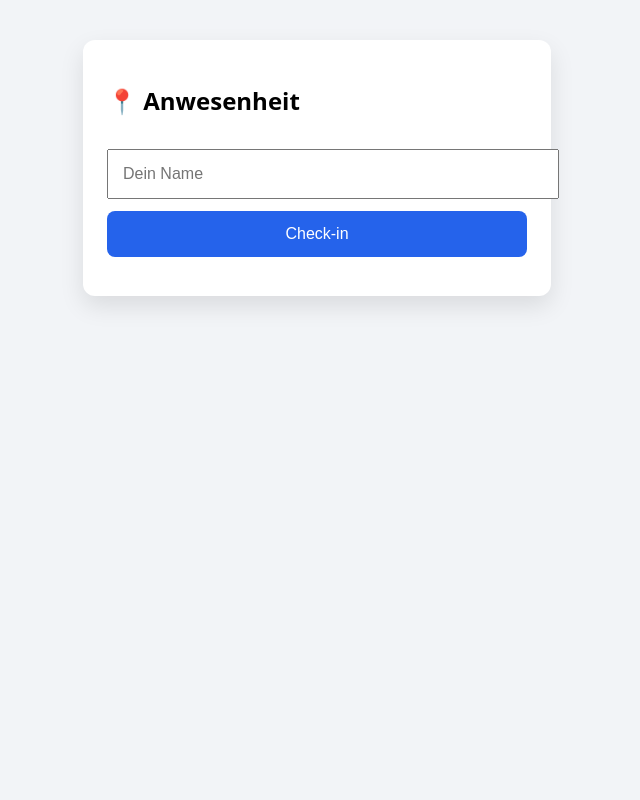
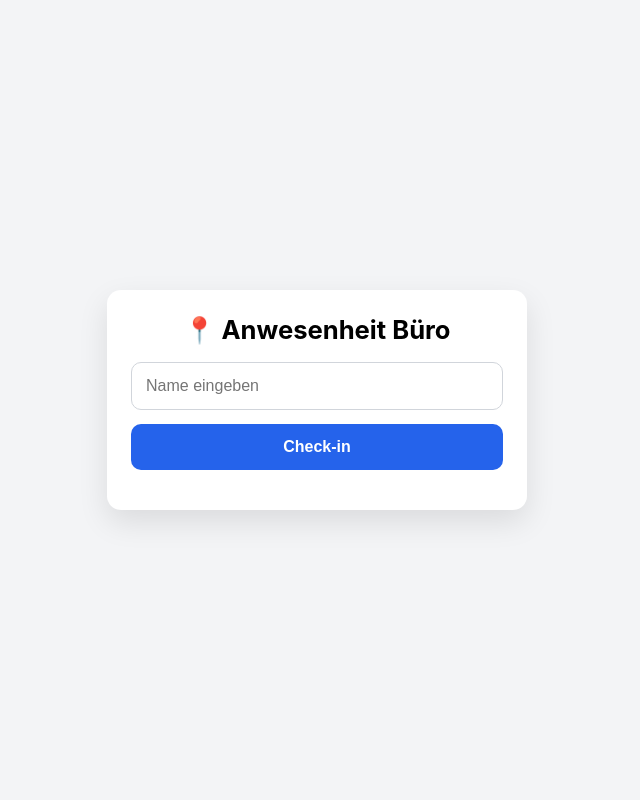
Before and after one commit to mbotru/qr-anwesenheit, a Flask app: template templates/index.html in a window 1280 px wide. Shown: the whole page, without its empty margins (323-963 px from the left). Run offline with Flask 3, Linux system fonts and the light colour scheme; the template is opened without the code that fills it: most values are stand-ins (such as "Sample title", 1, 10 or a date in 2020); parts of the project's set-up code (start-up, migrations or seed data) failed here and were passed over.

Commit message:
index.html

```diff
--- a/templates/index.html
+++ b/templates/index.html
@@ -2,90 +2,164 @@
 <html lang="de">
 <head>
 <meta charset="UTF-8">
-<title>QR Anwesenheit</title>
-<meta name="viewport" content="width=device-width, initial-scale=1">
+
+<title>Anwesenheit Büro</title>
+
+<!-- Mobile & Browser-kompatibel -->
+<meta name="viewport" content="width=device-width, initial-scale=1, maximum-scale=1">
 
 <style>
+/* Reset & Basics */
+* {
+    box-sizing: border-box;
+}
+
 body {
-    font-family: system-ui, sans-serif;
-    background: #f2f4f7;
     margin: 0;
+    min-height: 100vh;
+    background: #f3f4f6;
+    font-family: -apple-system, BlinkMacSystemFont, "Segoe UI",
+                 Roboto, Helvetica, Arial, sans-serif;
+    display: flex;
+    align-items: center;
+    justify-content: center;
 }
-.box {
+
+/* Card */
+.container {
+    width: 100%;
     max-width: 420px;
-    margin: 40px auto;
-    background: white;
+    background: #ffffff;
     padding: 24px;
-    border-radius: 12px;
-    box-shadow: 0 10px 25px rgba(0,0,0,.1);
+    margin: 16px;
+    border-radius: 14px;
+    box-shadow: 0 12px 30px rgba(0,0,0,0.1);
 }
-input, button {
+
+h1 {
+    margin-top: 0;
+    text-align: center;
+    font-size: 1.6rem;
+}
+
+/* Form */
+input {
     width: 100%;
     padding: 14px;
-    margin-top: 12px;
+    font-size: 16px; /* wichtig für iOS Zoom */
+    border-radius: 10px;
+    border: 1px solid #d1d5db;
+    margin-bottom: 14px;
+}
+
+button {
+    width: 100%;
+    padding: 14px;
     font-size: 16px;
+    border-radius: 10px;
+    border: none;
+    background: #2563eb;
+    color: #ffffff;
+    font-weight: 600;
+    cursor: pointer;
 }
-button {
-    background: #2563eb;
-    color: white;
-    border: none;
-    border-radius: 8px;
+
+button:active {
+    opacity: 0.9;
 }
+
 #msg {
-    margin-top: 15px;
+    margin-top: 16px;
     text-align: center;
+    font-size: 0.95rem;
 }
+
+/* Success / Error Farben */
+.success { color: #16a34a; }
+.error { color: #dc2626; }
 </style>
 </head>
 
 <body>
-<div class="box">
-<h2>📍 Anwesenheit</h2>
-<input id="name" placeholder="Dein Name">
+
+<div class="container">
+    <h1>📍 Anwesenheit Büro</h1>
+
+    <input
+        id="name"
+        type="text"
+        placeholder="Name eingeben"
+        autocomplete="name"
+    >
+
     <button onclick="checkin()">Check-in</button>
+
     <div id="msg"></div>
 </div>
 
 <script>
 const TOKEN = "{{ token }}";
 
+/* Safari-kompatible Device-ID */
 function getDeviceId() {
     let id = localStorage.getItem("device_id");
     if (!id) {
-        id = crypto.randomUUID();
+        id = "dev-" + Date.now() + "-" + Math.random().toString(36).substring(2);
         localStorage.setItem("device_id", id);
     }
     return id;
 }
 
+function showMessage(text, type) {
+    const msg = document.getElementById("msg");
+    msg.textContent = text;
+    msg.className = type;
+}
+
 function checkin() {
     const name = document.getElementById("name").value.trim();
-    const msg = document.getElementById("msg");
 
     if (!name) {
-        msg.innerText = "❌ Bitte Namen eingeben";
+        showMessage("❌ Bitte Namen eingeben", "error");
         return;
     }
 
-    navigator.geolocation.getCurrentPosition(pos => {
+    if (!navigator.geolocation) {
+        showMessage("❌ Standort wird nicht unterstützt", "error");
+        return;
+    }
+
+    navigator.geolocation.getCurrentPosition(
+        position => {
             fetch("/checkin", {
                 method: "POST",
-            headers: {"Content-Type": "application/json"},
+                headers: { "Content-Type": "application/json" },
                 body: JSON.stringify({
                     name: name,
                     token: TOKEN,
                     device_id: getDeviceId(),
-                latitude: pos.coords.latitude,
-                longitude: pos.coords.longitude
+                    latitude: position.coords.latitude,
+                    longitude: position.coords.longitude
                 })
             })
             .then(r => r.json())
-        .then(d => msg.innerText = d.message)
-        .catch(() => msg.innerText = "❌ Fehler");
-    }, () => {
-        msg.innerText = "❌ Standort erlauben";
+            .then(data => {
+                if (data.message && data.message.startsWith("✅")) {
+                    showMessage(data.message, "success");
+                } else {
+                    showMessage(data.message || "❌ Fehler", "error");
+                }
+            })
+            .catch(() => {
+                showMessage("❌ Netzwerkfehler", "error");
             });
+        },
+        () => {
+            showMessage("❌ Standortfreigabe erforderlich", "error");
+        }
+    );
 }
 </script>
+
 </body>
 </html>
```
Lines whose indentation alone changed are shown as unchanged.
